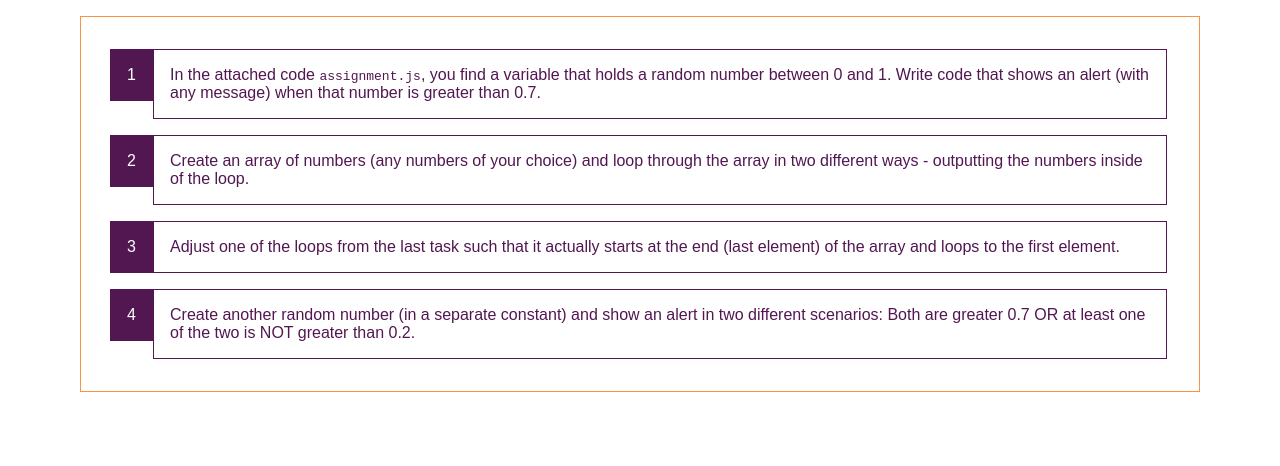
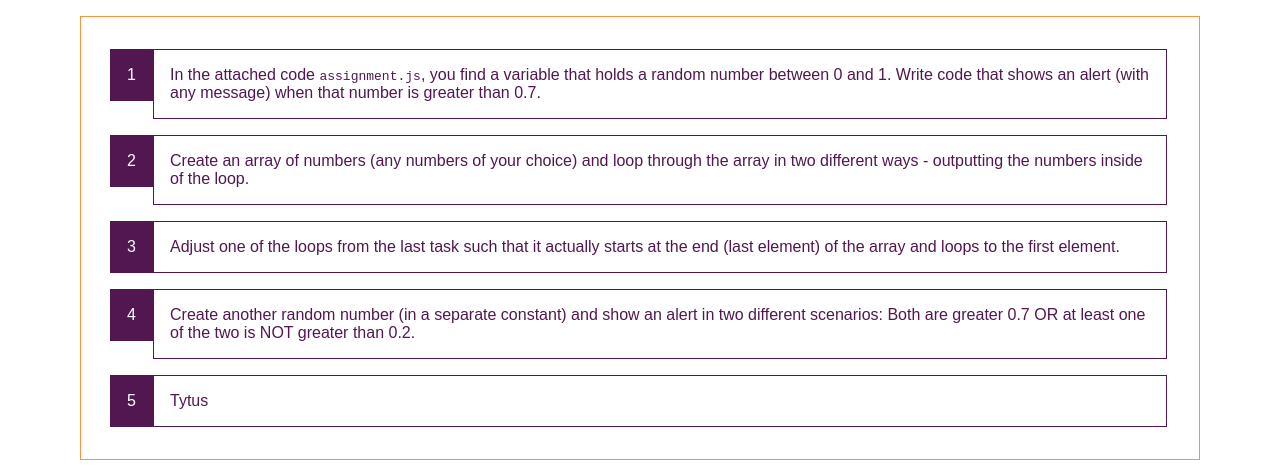
Before and after one commit to TLVoorhees/TestRep, a plain HTML site: page index.html in a window 1280 px wide. Shown: the part 154-620 px from the top of the page. Drawn offline with Linux system fonts and the light colour scheme.

Commit message:
thirdcommit

```diff
--- a/index.html
+++ b/index.html
@@ -30,6 +30,7 @@
         in two different scenarios: Both are greater 0.7 OR at least one of the two is
         NOT greater than 0.2.
       </li>
+      <li>Tytus</li>
     </ol>
   </body>
 </html>
```
